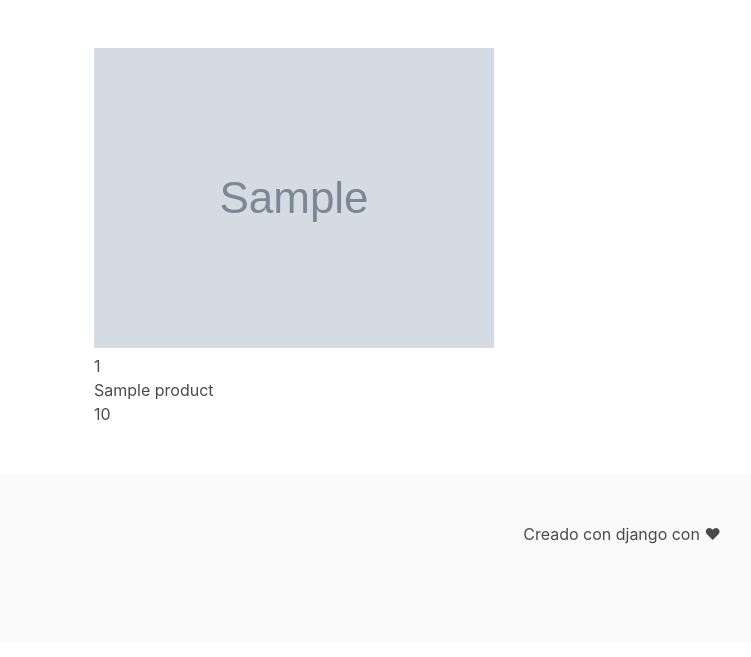
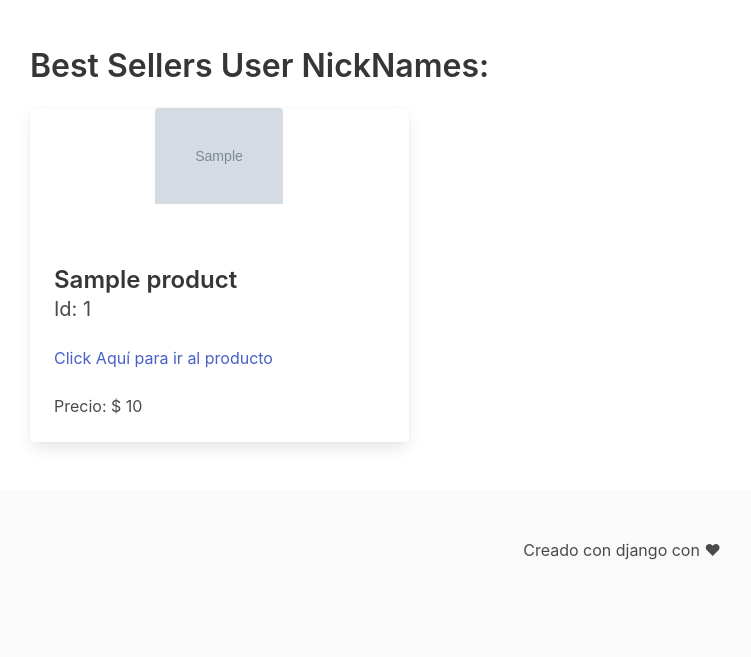
Before and after one commit to ihribernik/realtrends-assessment, a Django app: template templates/products/most_expensive_products.html in a window 1280 px wide. Shown: the part 56-713 px from the top of the page, without its empty margins (18-769 px from the left). Run offline with Django 4.2, Linux system fonts and the light colour scheme; the template is opened without the code that fills it: most values are stand-ins (such as "Sample title", 1, 10 or a date in 2020); grey boxes marked "Sample" are stand-in pictures.

Commit message:
refactor templates y un par de cosas mas

```diff
--- a/realTrendsAssessment/settings/base.py
+++ b/realTrendsAssessment/settings/base.py
@@ -24,6 +24,7 @@ INSTALLED_APPS = [
     "django.contrib.sessions",
     "django.contrib.messages",
     "django.contrib.staticfiles",
+    'django.contrib.humanize',
     "products",
 ]
 
@@ -83,7 +84,9 @@ AUTH_PASSWORD_VALIDATORS = [
 # Internationalization
 # https://docs.djangoproject.com/en/4.1/topics/i18n/
 
-LANGUAGE_CODE = "en-us"
+# LANGUAGE_CODE = "en-us"
+LANGUAGE_CODE = "es-ar"
+
 
 TIME_ZONE = "UTC"
 
--- a/realTrendsAssessment/urls.py
+++ b/realTrendsAssessment/urls.py
@@ -18,10 +18,10 @@ from django.conf import settings
 from django.conf.urls.static import static
 
 from products.views import (
-    HomeView,
     BestSellersUserNickNames,
     MostExpensiveProducts,
 )
+from realTrendsAssessment.views import HomeView
 
 urlpatterns = [
     path("", HomeView.as_view(), name="home"),
--- a/realTrendsAssessment/views.py
+++ b/realTrendsAssessment/views.py
@@ -1,4 +1,8 @@
 from django.views.generic import TemplateView, GenericViewError
+
+
+class HomeView(TemplateView):
+    template_name = "realTrendsAssessment/index.html"
 
 
 class ForbiddenHandler(TemplateView):
--- a/templates/base.html
+++ b/templates/base.html
@@ -8,6 +8,7 @@
     <meta name="viewport" content="width=device-width, initial-scale=1.0">
     <title>{% block title %}{% endblock title %}</title>
     <link rel="stylesheet" href="https://cdn.jsdelivr.net/npm/bulma@0.9.4/css/bulma.min.css">
+    {% block extra_styles %}{% endblock extra_styles %}
 </head>
 <body>
 <header>
@@ -57,13 +58,9 @@
         </div>
     </nav>
 </header>
-<div class="container">
-    <main class="container">
-        <section class="section">
-            {% block content %}{% endblock content %}
-        </section>
-    </main>
-</div>
+<main>
+    {% block content %}{% endblock content %}
+</main>
 <footer class="footer">
     <div class="content has-text-centered">
         <p>
--- a/templates/products/most_expensive_products.html
+++ b/templates/products/most_expensive_products.html
@@ -1,16 +1,38 @@
 {% extends "base.html" %}
+{% load humanize %}
+
 
 {% block title %}
 {% endblock title %}
 
 {% block content %}
-    {% for product in products %}
-        <div class="container">
-            <img src="{{ product.thumbnail }}" />
-            <div>{{ product.id }}</div>
-            <div>{{ product.title }}</div>
-            <div>{{ product.price | escape}}</div>
+    <section class="section">
+        <h1 class="title">Best Sellers User NickNames: </h1>
+        <div class='columns is-multiline'>
+            {% for product in products %}
+                <div class="column is-4">
+                    <div class="card">
+                        <div class="card-image has-text-centered">
+                            <figure class="image is-128x128 is-inline-block">
+                                <img src="{{ product.thumbnail }}" alt="Placeholder image">
+                            </figure>
+                        </div>
+                        <div class="card-content">
+                            <div class="media">
+                                <div class="media-content">
+                                    <p class="title is-4">{{ product.title }}</p>
+                                    <p class='subtitle'>Id: {{ product.id }}</p>
+                                    <p><a href="{{ product.permalink }}">Click Aquí para ir al producto</a></p>
+
+                                </div>
+                            </div>
+                            <div class="content">
+                                <p>Precio: $ {{ product.price | intcomma }}</p>
+                            </div>
+                        </div>
+                    </div>
+                </div>
+            {% endfor %}
         </div>
-    {% endfor %}
-
+    </section>
 {% endblock content %}
```
Also changed, not shown: products/views.py (+2 -7 lines), templates/products/best_sellers_user_nicknames.html (+11 -7 lines), tests/test_products_views.py (+0 -20 lines), tests/test_realTrendsAssessment_views.py (added, +22 -0 lines), templates/realTrendsAssessment/index.html (renamed from templates/products/index.html).
